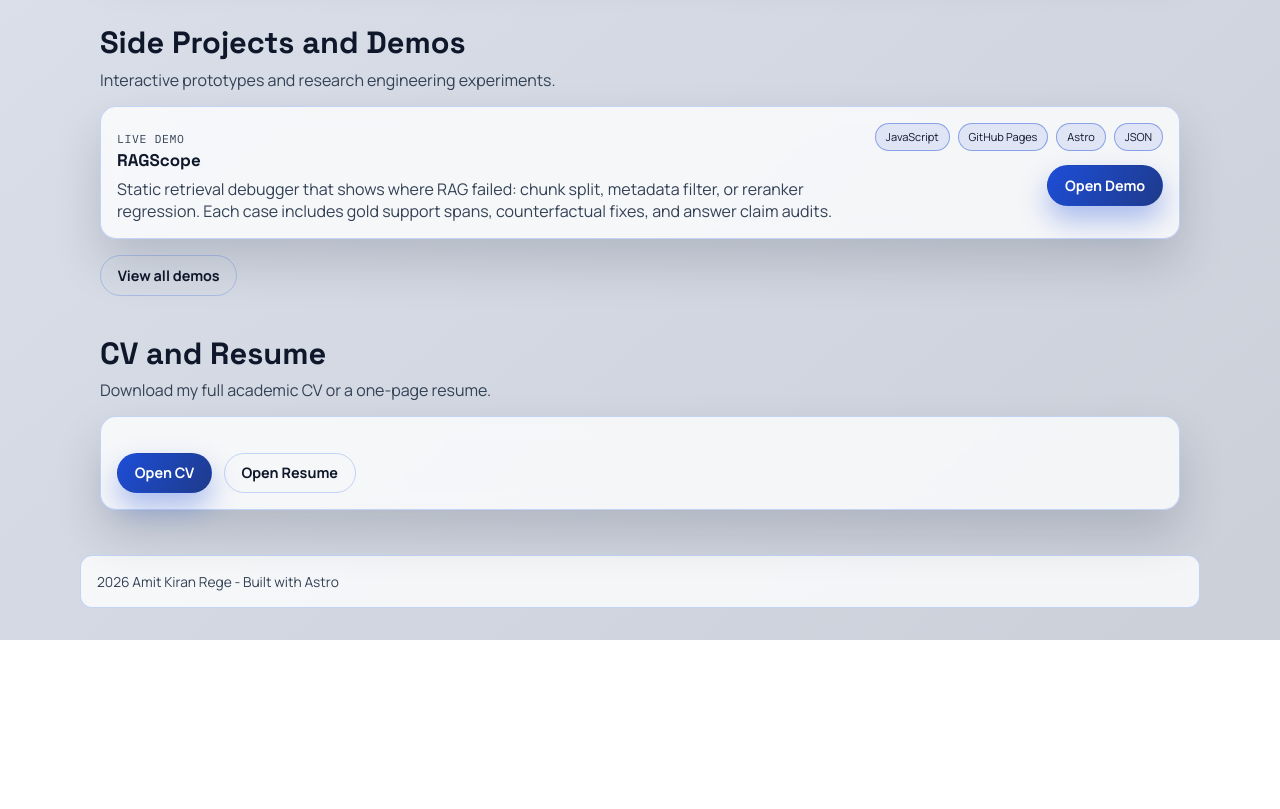
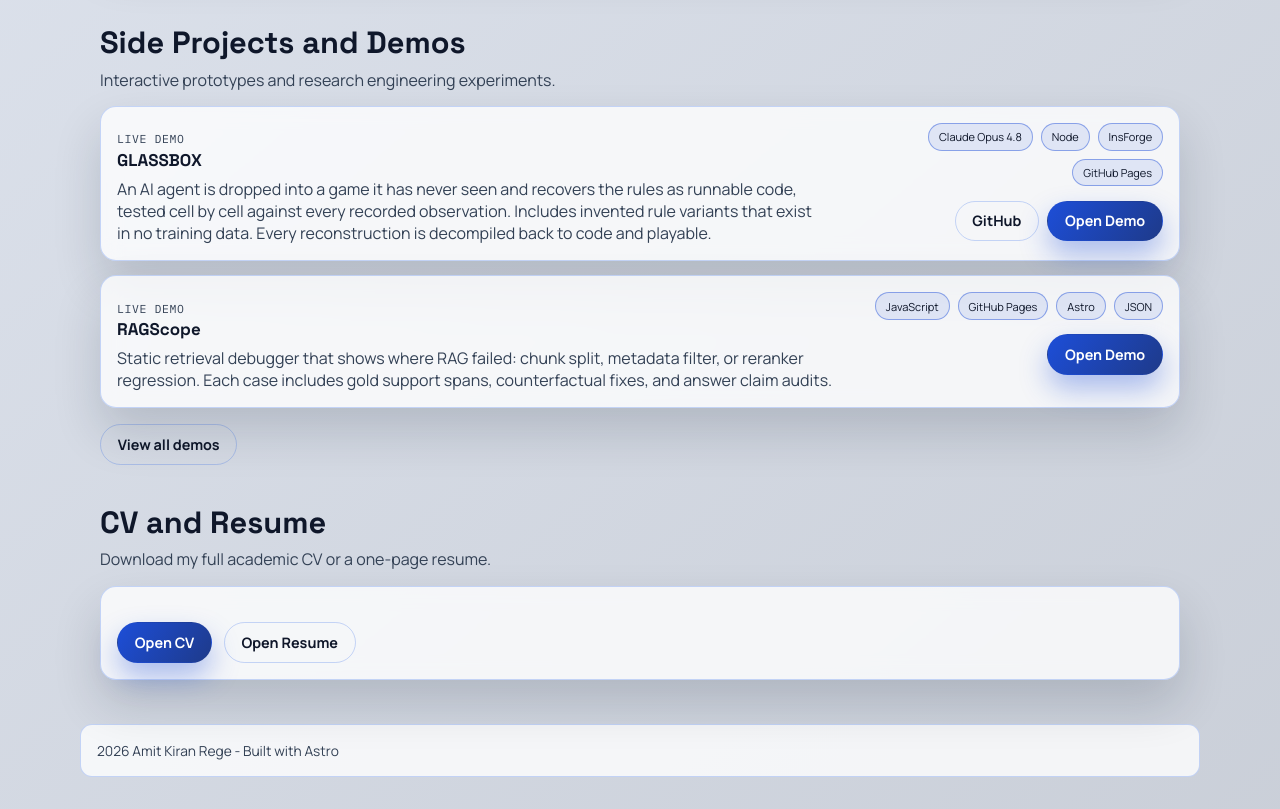
Before and after one commit to amitrege/amitrege.github.io, an Astro site: page / in a window 1280 px wide. Shown: the part 2320-3129 px from the top of the page. Before the commit the page ends 2960 px from the top, so only its background shows below. Built offline with nearby package versions, Linux system fonts and the light colour scheme; Astro itself is replaced by a stand-in of ours.

Commit message:
Add GLASSBOX demo: live demo link plus GitHub repo, optional repo button on project cards

```diff
--- a/src/components/ProjectCard.astro
+++ b/src/components/ProjectCard.astro
@@ -5,6 +5,7 @@ interface Project {
   blurb: string;
   tech: string;
   link: string;
+  repo?: string;
 }
 
 interface Props {
@@ -27,6 +28,11 @@ const Heading = headingTag;
     <div class="chip-list project-chip-list">
       {project.tech.split(",").map((item) => <span class="chip">{item.trim()}</span>)}
     </div>
-    <a class="btn btn-primary" href={project.link}>Open Demo</a>
+    <div class="chip-list">
+      {project.repo && (
+        <a class="btn btn-ghost" href={project.repo}>GitHub</a>
+      )}
+      <a class="btn btn-primary" href={project.link}>Open Demo</a>
+    </div>
   </div>
 </article>
--- a/src/data/projects.json
+++ b/src/data/projects.json
@@ -1,4 +1,12 @@
 [
+  {
+    "title": "GLASSBOX",
+    "status": "Live Demo",
+    "blurb": "An AI agent is dropped into a game it has never seen and recovers the rules as runnable code, tested cell by cell against every recorded observation. Includes invented rule variants that exist in no training data. Every reconstruction is decompiled back to code and playable.",
+    "tech": "Claude Opus 4.8, Node, InsForge, GitHub Pages",
+    "link": "https://amitrege.github.io/glassbox/",
+    "repo": "https://github.com/amitrege/glassbox"
+  },
   {
     "title": "RAGScope",
     "status": "Live Demo",
```
